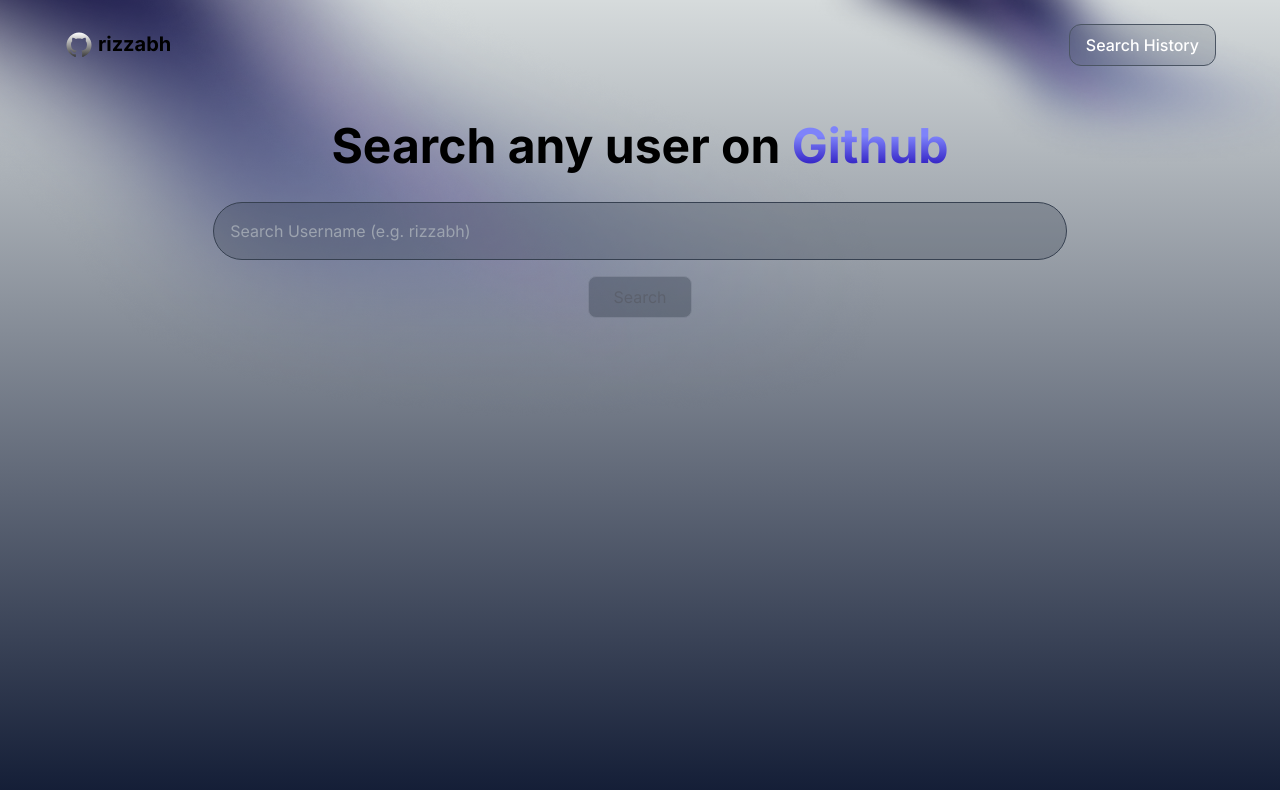
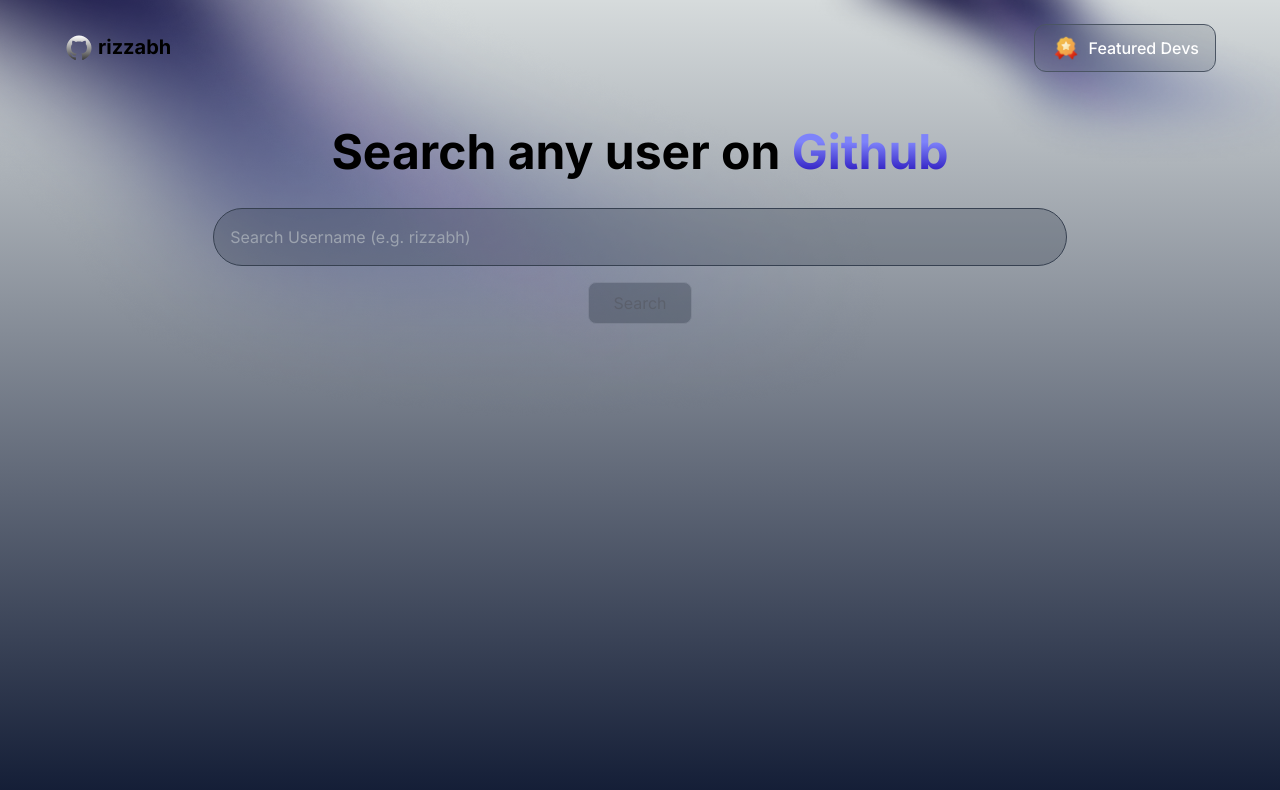
Before and after one commit to rizzabh/githubsearch, a Next.js app: page / in a window 1280 px wide. Shown: the top 790 px of the page. Built offline with nearby package versions, Linux system fonts and the light colour scheme.

Commit message:
Static featured

```diff
--- a/src/app/components/Navbar.tsx
+++ b/src/app/components/Navbar.tsx
@@ -1,25 +1,89 @@
 "use strict";
 import React, { useState } from "react";
-
-const Navbar = () => {
+interface UserProfileProps {
+  user: {
+    avatar_url: string;
+    name: string;
+    public_repos: number;
+    bio: string;
+    followers: number;
+    html_url: string;
+    following: number;
+    blog: string;
+    login: string;
+    repos_url: string;
+  };
+}
+const Navbar = ({ user }: UserProfileProps) => {
   const [modal, setModal] = useState(false);
   const toggleModal = () => {
     setModal(!modal);
-  }
+  };
+  //randomly fetching users from github api
+  const fetchUsers = async () => {
+     try {
+      const res = await fetch(`https://api.github.com/users?since=${Math.floor(Math.random() * 100)}`);
+      const data = await res.json();
+      console.log(data);
+     }
+      catch(err){
+        console.log(err);
+      }
+  };
   return (
     <div className="">
-    <div className="content-between p-6 sm:px-16 flex justify-between items-center">
-      <div><a href="https://github.com/rizzabh" className="flex"><img src="/github.svg" className="mr-1" alt="" height={30} width={30} /><div className="text-xl font-bold cursor-pointer">rizzabh</div></a> </div>
-      <div className="bg-gray-600 bg-opacity-20 hover:bg-gray-700 border border-gray-600 text-white font-medium py-2 px-4 rounded-xl cursor-pointer" onClick={toggleModal}>Search History</div>
+      <div className="content-between p-6 sm:px-16 flex justify-between items-center">
+        <div>
+          <a href="https://github.com/rizzabh" className="flex">
+            <img
+              src="/github.svg"
+              className="mr-1"
+              alt=""
+              height={30}
+              width={30}
+            />
+            <div className="text-xl font-bold cursor-pointer">rizzabh</div>
+          </a>{" "}
+        </div>
+        <div
+          className="bg-gray-600 bg-opacity-20 hover:bg-gray-700 border border-gray-600 text-white font-medium py-2 px-4 rounded-xl cursor-pointer"
+          onClick={toggleModal}
+        >
+          <div className="flex justify-center items-start">
+            <img src="/badge.png" alt="" height={30} width={30} />
+            <div className="ml-2 my-auto">Featured Devs</div>
+          </div>
+        </div>
+      </div>
+      {modal && (
+        <div className="modal p-4 bg-gray-950 left-1/4 rounded-md border shadow-2xl backdrop-blur-lg bg-opacity-40 border-gray-800 z-10 w-6/12 m-auto absolute h-80">
+          <div className="flex justify-between mb-4">
+            <div className="text-2xl font-semibold">Featured User</div>
+            <div
+              className="bg-gray-600 bg-opacity-20 hover:bg-gray-700 border border-gray-600 px-2 py-1 rounded-lg cursor-pointer h-fit w-fit"
+              onClick={toggleModal}
+            >
+              <img src="/cross.svg" alt="cross" />
+            </div>
+          </div>
+          {/* showing the avatar url name and total number of contributions fetched users in this modal */}
+          <div className="flex justify-between mt-2">
+            <div className="w-11/12 px-2 py-1 h-fit bg-gray-900 rounded-md mx-auto">
+              <img
+                src="https://avatars.githubusercontent.com/u/1?v=4"
+                alt=""
+                className="w-1/4 rounded-full mx-auto"
+              />
+              <div className="text-center text-gray-400 text-sm mt-2">
+                <div className="font-semibold">mojombo</div>
+                <div className="font-light">Total Contributions: 1,000,000</div>
+              </div>
 
-    </div>
-    {modal && <div className="modal p-4 bg-gray-800 left-1/4 rounded-md border shadow-2xl backdrop-blur-lg bg-opacity-40 border-gray-700 z-10 w-6/12 m-auto absolute h-80">
-      <div className="flex justify-between"><div className="text-2xl font-semibold">Search History</div><div className="bg-gray-600 bg-opacity-20 hover:bg-gray-700 border border-gray-600 px-2 py-1 rounded-lg cursor-pointer h-fit w-fit" onClick={toggleModal}>close</div></div>
-      <div className="text-gray-400">Learning about Local storage and Session Storage. I will implement this as soon as Possible</div>
-    </div>
+            </div>
 
-
-      }
+          </div>
+        </div>
+      )}
     </div>
   );
 };
--- a/src/app/page.tsx
+++ b/src/app/page.tsx
@@ -11,7 +11,18 @@
 
   return (
     <main className="min-h-screen ">
-      <Navbar />
+      {user? <Navbar user={user} /> : <Navbar user={{
+        avatar_url: "",
+        name: "",
+        public_repos: 0,
+        bio: "",
+        followers: 0,
+        html_url: "",
+        following: 0,
+        blog: "",
+        login: "",
+        repos_url: ""
+      }} />}
       <Searchbar setUser={(res: any) => setUser(res)} setLoader={setLoader} />
       {user && <UserProfile user={user} />}
     </main>
```
Also changed, not shown: public/badge.png (added), public/cross.svg (added).
